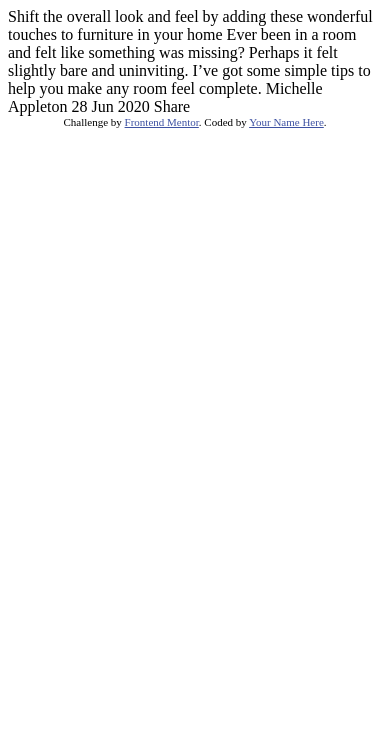
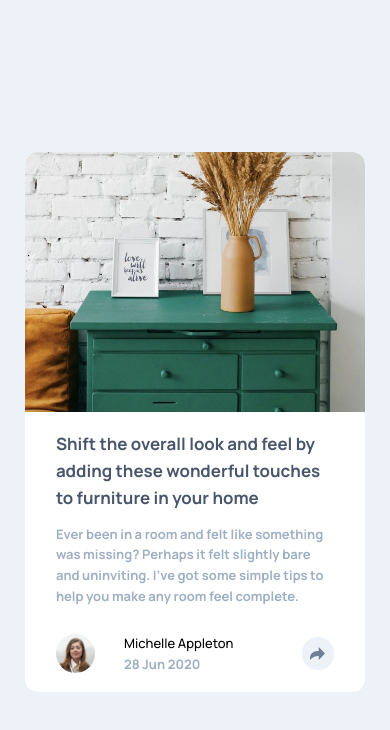
Before and after one commit to Kyriacos-Stavrinides/Article-preview-component, a plain HTML site: page index.html in a window 390 px wide. Drawn offline with Linux system fonts and the light colour scheme.

Commit message:
Layout almost done
HTML structure complete. Main responsiveness done, some minor details needed to make it better. App JS created.

```diff
--- a/index.html
+++ b/index.html
@@ -8,29 +8,49 @@
 
   <title>Frontend Mentor | Article preview component</title>
 
-  <!-- Feel free to remove these styles or customise in your own stylesheet 👍 -->
-  <style>
-    .attribution { font-size: 11px; text-align: center; }
-    .attribution a { color: hsl(228, 45%, 44%); }
-  </style>
+  <!-- Google Fonts -->
+  <link
+    rel="preconnect"
+    href="https://fonts.googleapis.com">
+  <link
+    rel="preconnect"
+    href="https://fonts.gstatic.com"
+    crossorigin>
+  <link
+    href="https://fonts.googleapis.com/css2?family=Manrope:wght@500;700&display=swap"
+    rel="stylesheet">
+
+  <!-- Custom CSS -->
+  <link rel="stylesheet" href="style.css">
 </head>
 <body>
 
-  Shift the overall look and feel by adding these wonderful
-  touches to furniture in your home
+  <main class="flex-element flex-responsive">
+    <div class="img"></div>
+    <div class="wrapper flex-element">
+      <div class="text flex-element">
+        <h1 class="header">
+          Shift the overall look and feel by adding these wonderful
+          touches to furniture in your home
+        </h1>
+        <p class="description">
+          Ever been in a room and felt like something was missing? Perhaps
+          it felt slightly bare and uninviting. I've got some simple tips
+          to help you make any room feel complete.
+        </p>
+      </div>
+      <div class="social-info">
+        <img src="./images/avatar-michelle.jpg" alt="Michelle" class="profile-img">
+        <div class="social-text">
+          <h2 class="name">Michelle Appleton</h2>
+          <p class="date">28 Jun 2020</p>
+        </div>
+        <button class="share-btn"></button>
+      </div>
+    </div>
+  </main>
 
-  Ever been in a room and felt like something was missing? Perhaps
-  it felt slightly bare and uninviting. I’ve got some simple tips
-  to help you make any room feel complete.
+  <script src="app.js"></script>
 
-  Michelle Appleton
-  28 Jun 2020
-
-  Share
-
-  <div class="attribution">
-    Challenge by <a href="https://www.frontendmentor.io?ref=challenge" target="_blank">Frontend Mentor</a>.
-    Coded by <a href="#">Your Name Here</a>.
-  </div>
 </body>
 </html>
--- /dev/null
+++ b/style.css
@@ -0,0 +1,132 @@
+/* Resets and Variables */
+
+/* Variables */
+
+:root{
+    font-family: 'Manrope', sans-serif;
+    font-size: 0.8125rem;
+    --fw-regular: 500;
+    --fw-bold: 700;
+
+    --vd-gray-blue: hsl(217, 19%, 35%);
+    --dd-blue: hsl(214, 17%, 51%);
+    --gray-blue: hsl(212, 23%, 69%);
+    --l-gray-blue: hsl(210, 46%, 95%);
+}
+
+/* Resets */
+
+*,
+*::before,
+*::after {
+    margin: 0;
+    padding: 0;
+    font: inherit;
+    box-sizing: border-box;
+}
+
+html,
+body {
+    min-height: 100vh;
+}
+
+img,
+svg {
+    max-width: 100%;
+    display: block;
+}
+
+p,
+h1,
+h2 {
+    word-wrap: break-word;
+}
+
+/* Utility classes */
+
+.flex-element {
+    display: flex;
+    flex-direction: column;
+}
+
+@media (min-width: 56em) {
+    .flex-responsive {
+        flex-direction: row;
+    }
+}
+
+
+/* General styles */
+
+body {
+    background-color: var(--l-gray-blue);
+    display: grid;
+    place-content: center;
+    line-height: 1.6;
+}
+
+p {
+    color: var(--gray-blue);
+    font-weight: var(--fw-bold);
+}
+
+h1 {
+    color: var(--vd-gray-blue);
+    font-size: 1.3rem;
+    font-weight: var(--fw-bold);
+}
+
+main {
+    background-color: #fff;
+    width: min(87%, 650px);
+    margin: auto;
+    border-radius: 1rem;
+    overflow: hidden;
+}
+
+main .img {
+    background-image: url(./images/drawers.jpg);
+    background-size: 105%;
+    background-position: contain;
+    background-repeat: no-repeat;
+    width: 100%;
+    height: min(528px, 20rem);
+}
+
+main .wrapper {
+    padding-inline: clamp(2.2rem, 2.2rem + .5vw, 4rem);
+    padding-block: clamp(1.2rem, 1.2rem + .5vw, 3rem);
+    gap: 2rem;
+}
+
+main .text {
+    flex-basis: 100%;
+    gap: 1rem;
+}
+
+main .social-info {
+    display: flex;
+    flex-direction: row;
+    justify-content: space-between;
+    align-items: center;
+}
+
+.social-info .social-text {
+    margin-right: 3rem;
+}
+
+.social-info .share-btn {
+    background-color: var(--l-gray-blue);
+    border-radius: 50%;
+    border: none;
+    background-image: url(./images/icon-share.svg);
+    background-repeat: no-repeat;
+    background-position: center;
+    width: 2.5rem;
+    height: 2.5rem;
+}
+
+.profile-img {
+    width: 3rem;
+    border-radius: 50%;
+}
```
Also changed, not shown: app.js (added).
